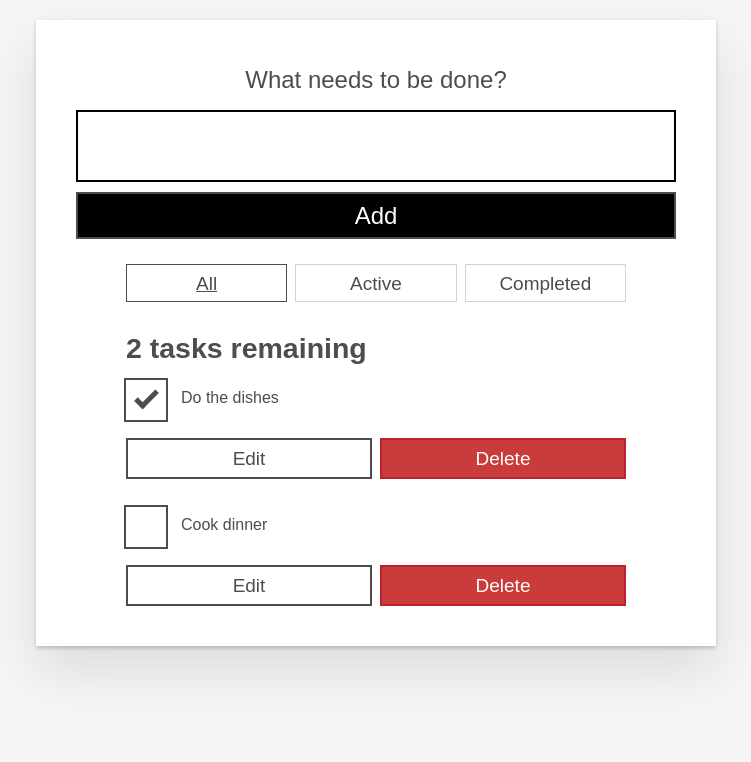
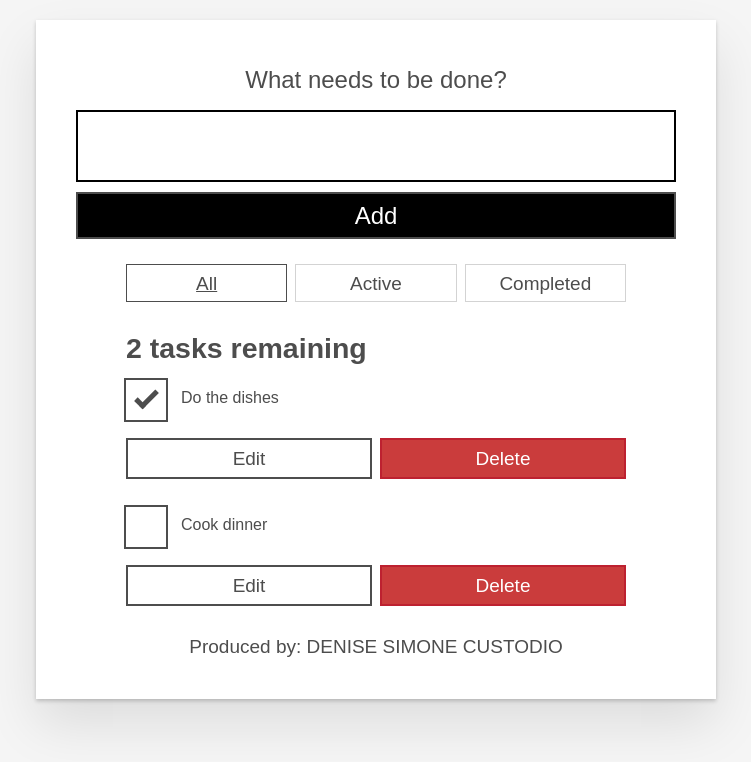
Before and after one commit to DeniseSimone/Todo_list_app, a React (Create React App) app: page / in a window 1280 px wide. Shown: the top 762 px of the page, without its empty margins (264-1015 px from the left). Built offline with nearby package versions, Linux system fonts and the light colour scheme.

Commit message:
produced by section

```diff
--- a/src/App.js
+++ b/src/App.js
@@ -74,6 +74,7 @@ function App(props) {
       <ul role="list" className="todo-list stack-large stack-exception" aria-labelledby="list-heading">
         {taskList}
       </ul>
+      <p style={{textAlign: 'center'}}>Produced by: DENISE SIMONE CUSTODIO</p>
     </div>
   );
 }
```
